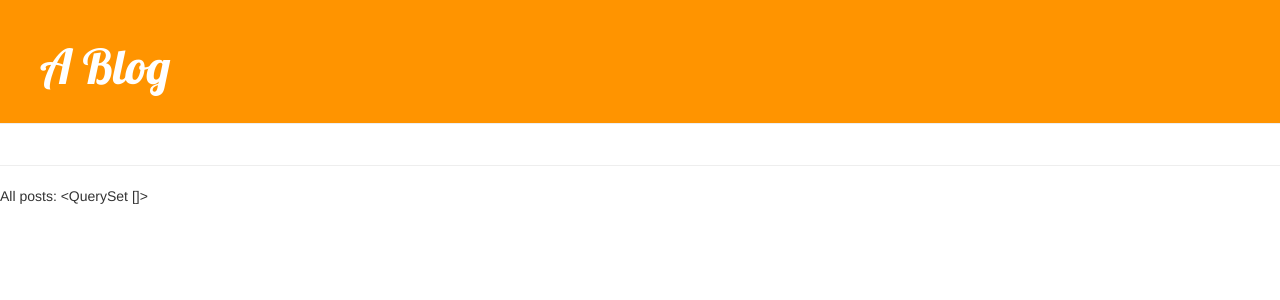
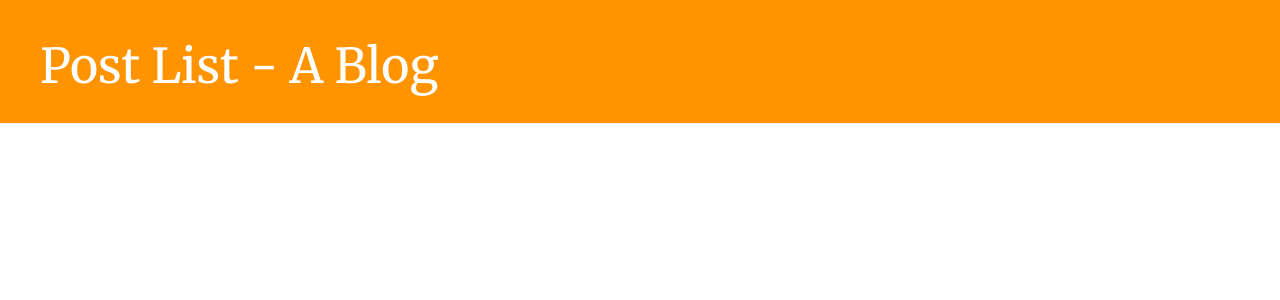
Before and after one commit to BeardedToo/djgrepo1, a Django app: page / in a window 1280 px wide. Shown: the top 300 px of the page. Run offline with Django 3.2, Linux system fonts and the light colour scheme; data that the repository does not hold is empty; some libraries are stand-ins or nearby versions.

Commit message:
Added post view and template, updated style.

```diff
--- a/blog1/static/css/blog.css
+++ b/blog1/static/css/blog.css
@@ -1,6 +1,6 @@
 h1 a, h2 a, h3 a, h4 a, h5 a {
     color: #FCA205;
-    font-family: 'Lobster';
+    font-family: 'Merriweather';
 }
 
 .page-header {
@@ -25,6 +25,10 @@ h1, h2, h3, h4 {
 
 .date {
     color: #828282;
+    font-size: 87%;
+    margin-top: -5px;
+    margin-left: 20px;
+    margin-bottom: 18px;
 }
 
 .save {
--- /dev/null
+++ b/blog1/templates/blog/base.html
@@ -0,0 +1,27 @@
+{% load staticfiles %}
+<!DOCTYPE html>
+<html lang="en">
+<head>
+	<meta charset="utf-8" />
+	<title>Post List - A Blog</title>
+	<link rel="stylesheet" href="http://maxcdn.bootstrapcdn.com/bootstrap/3.2.0/css/bootstrap.min.css">
+	<link rel="stylesheet" href="http://maxcdn.bootstrapcdn.com/bootstrap/3.2.0/css/bootstrap-theme.min.css">
+	<link rel="stylesheet" href="{% static 'css/blog.css' %}">
+	<link href="http://fonts.googleapis.com/css?family=Merriweather&subset=latin,latin-ext" rel="stylesheet" type="text/css">
+</head>
+
+<body>
+    <div class="page-header">
+        <h1><a href="/">Post List - A Blog</a></h1>
+    </div>
+    <div class="content container">
+        <div class="row">
+            <div class="col-md-8">
+            {% block content %}
+            {% endblock %}
+            </div>
+        </div>
+    </div>
+</body>
+
+</html>
--- a/blog1/templates/blog/post_list.html
+++ b/blog1/templates/blog/post_list.html
@@ -1,40 +1,12 @@
-{% load staticfiles %}
-<!DOCTYPE html>
-<html lang="en">
-<head>
-	<meta charset="utf-8" />
-	<title>Post List - A Blog</title>
-	<link rel="stylesheet" href="http://maxcdn.bootstrapcdn.com/bootstrap/3.2.0/css/bootstrap.min.css">
-	<link rel="stylesheet" href="http://maxcdn.bootstrapcdn.com/bootstrap/3.2.0/css/bootstrap-theme.min.css">
-	<link rel="stylesheet" href="{% static 'css/blog.css' %}">
-	<link href="http://fonts.googleapis.com/css?family=Lobster&subset=latin,latin-ext" rel="stylesheet" type="text/css">
-</head>
-
-<body>
-	<div class="page-header">
-		<h1><a href="">A Blog</a></h1>
-	</div>
-	<div class="content container">
-		<div class="row">
-			<div class="col-md-8">
+{% extends 'blog/base.html' %}
+{% block content %}
 	{% for post in posts %}
 		<div class="post">
-						<h1><a href="">{{ post.title }}</a></h1>
+			<h1><a href="{% url 'post_detail' pk=post.pk%}">{{ post.title }}</a></h1>
 			<div class="date">
 				<p>published: {{ post.published_date }}</p>
 			</div>
 			<p>{{ post.text|linebreaksbr }}</p>
 		</div>
 	{% endfor %}
-			</div>
-		</div>
-	</div>
-	<hr>
-	<div>
-		<p>All posts: {{ posts }}</p>
-	</div>
-	<div>
-	</div>
-</body>
-
-</html>
+{% endblock %}
--- a/blog1/urls.py
+++ b/blog1/urls.py
@@ -2,5 +2,6 @@ from django.conf.urls import url
 from . import views
 
 urlpatterns = [
-	url(r'^$', views.post_list, name='post_list'),
+	url(r'^$',                   views.post_list,    name='post_list'),
+	url(r'^post/(?P<pk>\d+)/$',  views.post_detail,  name='post_detail'),
 ]
--- a/blog1/views.py
+++ b/blog1/views.py
@@ -1,4 +1,4 @@
-from django.shortcuts import render
+from django.shortcuts import render, get_object_or_404
 from django.utils import timezone
 from .models import *
 
@@ -6,5 +6,11 @@ from .models import *
 
 def post_list(request):
 	posts = Post.objects.filter(published_date__lte=timezone.now()).order_by('published_date')
+	now = timezone.now()
 	#posts = Post.objects.all()
-	return render(request, 'blog/post_list.html', {'posts': posts})
+	return render(request, 'blog/post_list.html', {'posts': posts, 'now': now})
+
+def post_detail(request, pk):
+	post = get_object_or_404(Post, pk=pk)
+	now = timezone.now()
+	return render(request, 'blog/post_detail.html', {'post': post, 'now': now})
```
Also changed, not shown: blog1/templates/blog/post_detail.html (added, +14 -0 lines). Lines whose indentation alone changed are shown as unchanged.
